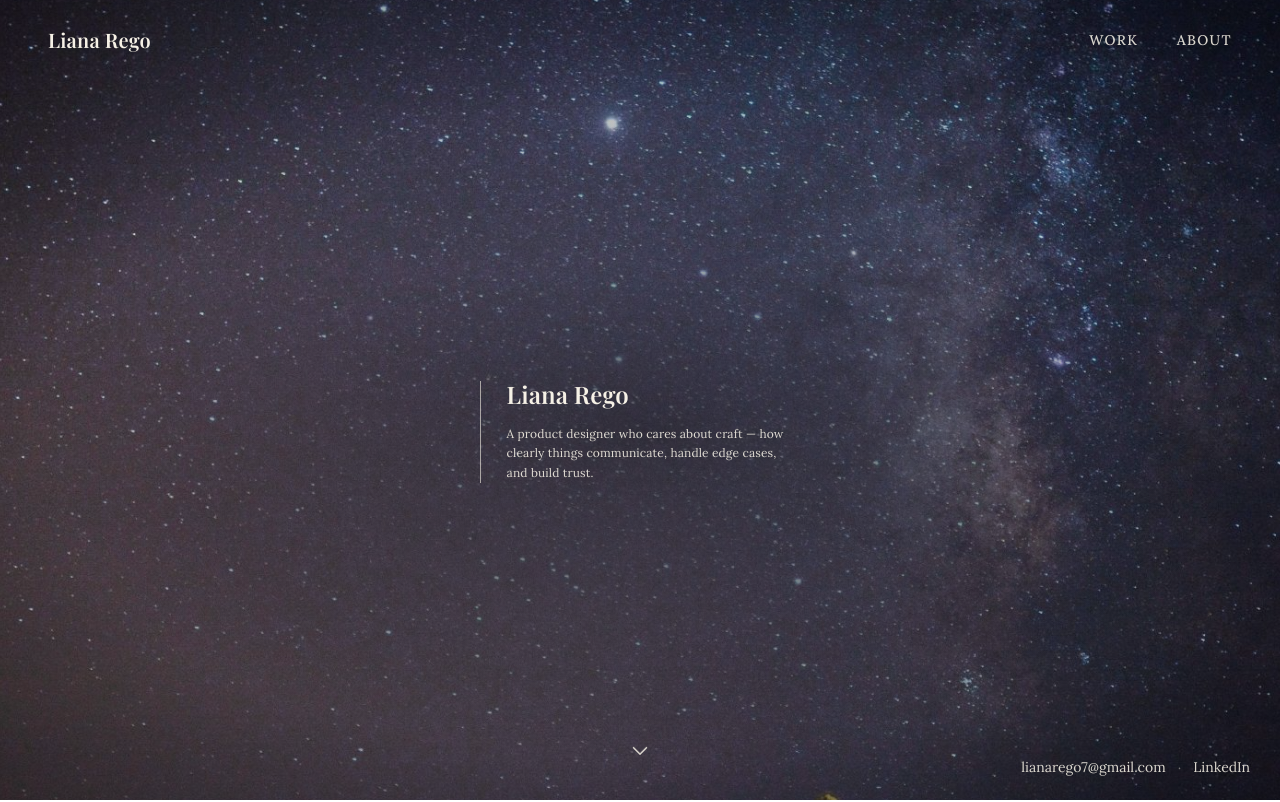
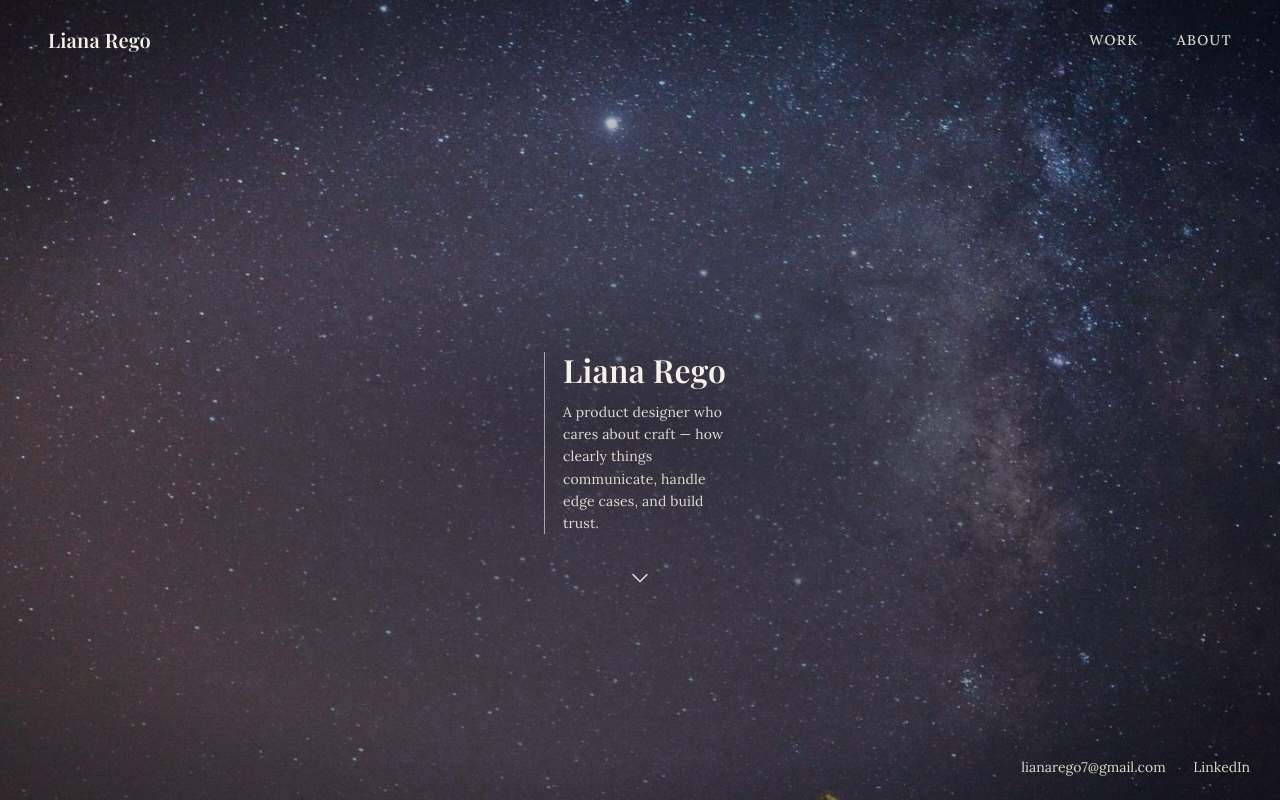
Before and after one commit to lianarego/lianarego.github.io, a plain HTML site: page index.html in a window 1280 px wide. Shown: the top 802 px of the page. Drawn offline with nearby package versions, Linux system fonts and the light colour scheme; a web font is replaced by a local one.

Commit message:
Hero + case tweaks: larger name, Lola-width blurb, lower text, centered tooltip
- Hero name 32px, blurb 14px; blurb width tightened to roughly the name's width
- Move hero text ~40px lower (Lola-style), chevron now sits just below the blurb
- More pronounced chevron bounce
- Case-study titles up ~4px
- Email copy tooltip now centered over the address instead of right-aligned

Co-Authored-By: Claude Opus 4.8 <noreply@anthropic.com>

```diff
--- a/index.html
+++ b/index.html
@@ -124,27 +124,30 @@
       radial-gradient(ellipse 58% 50% at 50% 54%, rgba(6,6,12,0.58) 0%, rgba(6,6,12,0.18) 62%, rgba(6,6,12,0) 82%),
       linear-gradient(to bottom, rgba(6,6,12,0.34) 0%, rgba(6,6,12,0.08) 34%, rgba(6,6,12,0.40) 100%);
   }
+  .hero-inner {
+    position: relative; z-index: 2; top: 72px;
+    display: flex; flex-direction: column; align-items: flex-start;
+  }
   .hero-copy {
-    position: relative; z-index: 2; top: 32px;
-    max-width: 320px;
-    padding-left: clamp(20px, 2vw, 28px);
+    max-width: 192px;
+    padding-left: 18px;
     border-left: 1.5px solid var(--hero-rule);
   }
   .hero-name {
     font-family: var(--serif); font-weight: 600; color: var(--hero-ink);
-    font-size: 24px; line-height: 1.12; letter-spacing: 0.005em;
-    margin-bottom: 16px;
+    font-size: 32px; line-height: 1.1; letter-spacing: 0.005em;
+    margin-bottom: 14px;
   }
   .hero-blurb {
-    color: var(--hero-ink-2); font-size: 12px; line-height: 1.66; letter-spacing: 0.01em;
+    color: var(--hero-ink-2); font-size: 14px; line-height: 1.58; letter-spacing: 0.01em;
   }
 
   .scroll-cue {
-    position: absolute; left: 50%; bottom: 40px; transform: translateX(-50%); z-index: 2;
+    align-self: center; margin-top: 30px; z-index: 2;
     color: var(--hero-ink-2); display: flex; align-items: center; justify-content: center;
   }
-  .scroll-cue svg { width: 26px; height: 26px; animation: bob 2.2s ease-in-out infinite; }
-  @keyframes bob { 0%,100% { transform: translateY(0); } 50% { transform: translateY(6px); } }
+  .scroll-cue svg { width: 28px; height: 28px; animation: bob 1.5s ease-in-out infinite; }
+  @keyframes bob { 0%, 100% { transform: translateY(0); } 50% { transform: translateY(11px); } }
 
   /* ============ CASE BANDS ============ */
   .band { padding: clamp(80px, 11vw, 148px) 0; }
@@ -170,7 +173,7 @@
   .case-eyebrow b { color: var(--gold); font-weight: 600; }
   .case-title {
     font-family: var(--serif); font-weight: 600; color: var(--ink);
-    font-size: clamp(21px, 2.2vw, 24px); line-height: 1.16; letter-spacing: -0.005em; margin-bottom: 16px;
+    font-size: clamp(24px, 2.6vw, 28px); line-height: 1.16; letter-spacing: -0.005em; margin-bottom: 16px;
   }
   .case-desc { color: var(--ink-2); font-size: 16px; max-width: 46ch; margin-bottom: 24px; }
   .case-link {
@@ -207,14 +210,14 @@
   .c-li:hover { border-bottom-color: currentColor; }
   .c-sep { opacity: 0.5; }
   .c-tip {
-    position: absolute; bottom: calc(100% + 9px); right: 0;
+    position: absolute; bottom: calc(100% + 9px); left: 50%;
     background: var(--ink); color: #fff; font-size: 11.5px; letter-spacing: 0.02em;
     padding: 5px 9px; border-radius: 5px; white-space: nowrap;
-    opacity: 0; transform: translateY(4px); pointer-events: none;
+    opacity: 0; transform: translate(-50%, 4px); pointer-events: none;
     transition: opacity 0.25s ease, transform 0.25s ease;
   }
-  .c-tip::after { content: ""; position: absolute; top: 100%; right: 14px; border: 5px solid transparent; border-top-color: var(--ink); }
-  .c-email:hover .c-tip, .c-email:focus-visible .c-tip, .c-email.copied .c-tip { opacity: 1; transform: none; }
+  .c-tip::after { content: ""; position: absolute; top: 100%; left: 50%; transform: translateX(-50%); border: 5px solid transparent; border-top-color: var(--ink); }
+  .c-email:hover .c-tip, .c-email:focus-visible .c-tip, .c-email.copied .c-tip { opacity: 1; transform: translate(-50%, 0); }
 
   body.scrolled .contact { color: var(--ink-2); }
   body.scrolled .c-email:hover, body.scrolled .c-li:hover { color: var(--gold); }
@@ -263,6 +266,7 @@
 <!-- ============ HERO ============ -->
 <header class="hero" id="top">
   <img class="hero-bg" src="assets/hero-stars.jpg" alt="" aria-hidden="true">
+  <div class="hero-inner">
     <div class="hero-copy reveal">
       <h1 class="hero-name">Liana Rego</h1>
       <p class="hero-blurb">
@@ -270,10 +274,10 @@
         handle edge cases, and build trust.
       </p>
     </div>
-
     <a href="#work" class="scroll-cue" aria-label="Scroll to work">
       <svg viewBox="0 0 24 24" fill="none" stroke="currentColor" stroke-width="1.4" stroke-linecap="round" stroke-linejoin="round" aria-hidden="true"><path d="M6 9l6 6 6-6"/></svg>
     </a>
+  </div>
 </header>
 
 <!-- ============ WORK ============ -->
```
Lines whose indentation alone changed are shown as unchanged.
